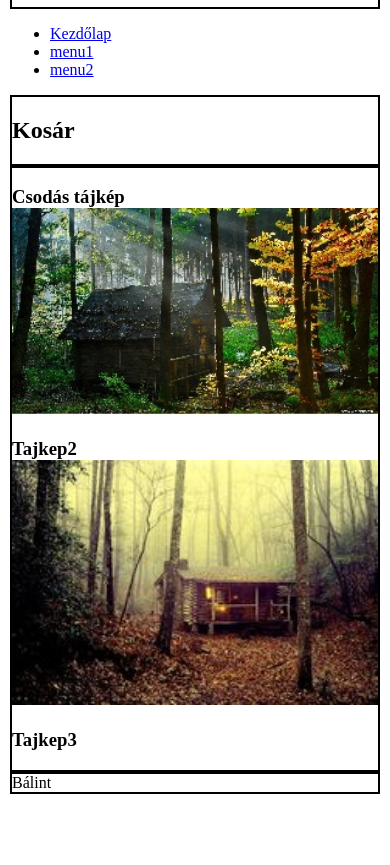
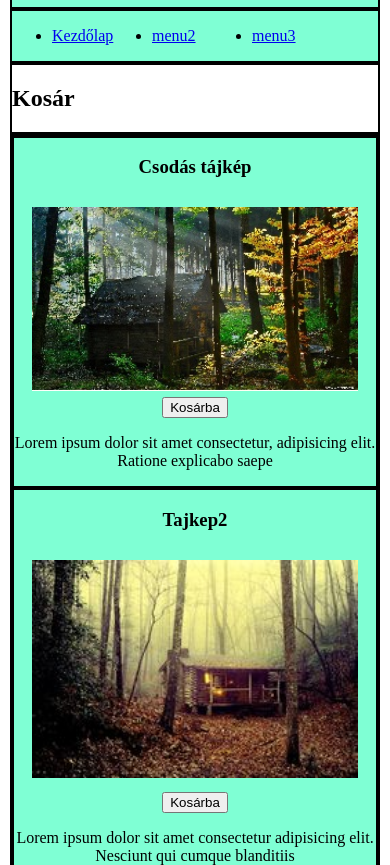
Before and after one commit to baalintka/Oraimunka11.16, a plain HTML site: page index.html in a window 390 px wide. Shown: the part 85-950 px from the top of the page. Before the commit the page ends 889 px from the top, so only its background shows below. Drawn offline with Linux system fonts and the light colour scheme.

Commit message:
haromnegyedut

```diff
--- a/index.html
+++ b/index.html
@@ -1,5 +1,6 @@
 <!DOCTYPE html>
 <html lang="hu">
+
 <head>
   <meta charset="UTF-8" />
   <meta http-equiv="X-UA-Compatible" content="IE=edge" />
@@ -7,6 +8,7 @@
   <title>Szöllősi Bálint</title>
   <link rel="stylesheet" href="style.css" />
 </head>
+
 <body>
   <main>
     <header>
@@ -15,26 +17,48 @@
     <nav>
       <ul>
         <li><a href="#" class="active">Kezdőlap</a></li>
-          <li><a href="#" class="active">menu1</a></li>
         <li><a href="#" class="active">menu2</a></li>
+        <li><a href="#" class="active">menu3</a></li>
       </ul>
     </nav>
     <article>
-        <div><h3>
-            Csodás tájkép
-            <img src="kepek/ac1c2934939be006bad1401ddcb68cfd.jpg" alt="lel">
-        </h3></div>
-        <div><h3>Tajkep2
-            <img src="kepek/errt.jpg" alt="lel">
-        </h3></div>
-        <div><h3>Tajkep3
+      <div class="aa">
+        <h3>
+          Csodás tájkép</h3>
+        <div class="kep"><img src="kepek/ac1c2934939be006bad1401ddcb68cfd.jpg" alt="lel"></div>
+        <button type="button">Kosárba</button>
+        <p>Lorem ipsum dolor sit amet consectetur, adipisicing elit. Ratione explicabo saepe
 
-        </h3></div>
-        <div></div>
-        <div></div>
-        <div></div>
-        <div></div>
-        <div></div>
+
+      </div>
+      <div class="aa">
+        <h3>Tajkep2</h3>
+        <div><img src="kepek/errt.jpg" alt="lel"> </div>
+        <button type="button">Kosárba</button>
+        <p>Lorem ipsum dolor sit amet consectetur adipisicing elit. Nesciunt qui cumque blanditiis</p>
+
+      </div>
+      <div class="aa">
+        <h3>Tajkep3</h3>
+        <div><img src="kepek/R.jfif" alt="lel"> </div>
+        <button type="button">Kosárba</button>
+        <p>Lorem ipsum dolor sit amet consectetur adipisicing elit. Nesciunt qui cumque blandit,</p>
+
+      </div>
+      <div class="aa">
+        <h3>Tájkép4</h3>
+        <div><img src="kepek/qwe.jfif" alt="lel"> </div>
+        <button type="button">Kosárba</button>
+        <p>Lorem ipsum dolor sit amet consectetur adipisicing elit. Nesciunt qui cumque,</p>
+
+      </div>
+      <div class="aa">
+        <h3>Tájkép4</h3>
+        <div><img src="kepek/qwe.jfif" alt="lel"> </div>
+        <button type="button">Kosárba</button>
+        <p>Lorem ipsum dolor sit amet c,</p>
+
+      </div>
     </article>
     <aside>
       <h2>Kosár</h2>
@@ -42,4 +66,5 @@
     <footer>Bálint</footer>
   </main>
 </body>
+
 </html>
--- a/style.css
+++ b/style.css
@@ -10,35 +10,81 @@ main{
 }
 header{
     grid-area: h;
+    background-color: aquamarine;
 }
 nav{
     grid-area: n;
+    background-color: aquamarine;
+
 }
+ul{
+    display: grid;
+    grid-template-columns: 100px 100px 100px;
+
+
+}
+div.aa{
+    margin: 0 auto;
+    border: solid 2px;
+    text-align: center;
+}
+h3{
+    text-align: center;
+}
+
 article img{
-    width: 100%;
+    width: 90%;
+    padding: 10px;
+
+
+}
+.kep{
+    height: 200px;
+    overflow: hidden;
 }
 article{
-
+    display: grid;
+    grid-template-columns: 1fr 1fr 1fr 1fr;
     grid-area: a;
+    background-color: aquamarine;
 }
 aside{
     grid-area: as;
 }
 footer{
     grid-area: f;
+
 }
-header,article,aside,footer{
+header,article,aside,footer,nav{
     border: solid 2px;
 }
-@media only screen and (max-width: 600px) {
+@media only screen and (max-width: 700px) {
     main{
-    grid-template-columns: 1fr;
-    grid-template-areas:"h"
-                        "n"
-                        "as"
-                        "a"
-                        "f";
+    grid-template-columns: 1fr 1fr;
+    grid-template-areas:"h h"
+                        "n n"
+                        "as as"
+                        "a a"
+                        "f f";
 
+    }
+    article{
+        display: grid;
+        grid-template-columns: 1fr 1fr;
     }
 
 }
+@media only screen and (max-width: 400px) {
+    main{
+        grid-template-columns: 1fr;
+        grid-template-areas: "h"
+                             "n"
+                             "as"
+                             "a"
+                             "f"
+}
+article{
+    display: grid;
+    grid-template-columns: 1fr;
+}
+}
```
Also changed, not shown: kepek/qwe.jfif (added). Lines whose indentation alone changed are shown as unchanged.
